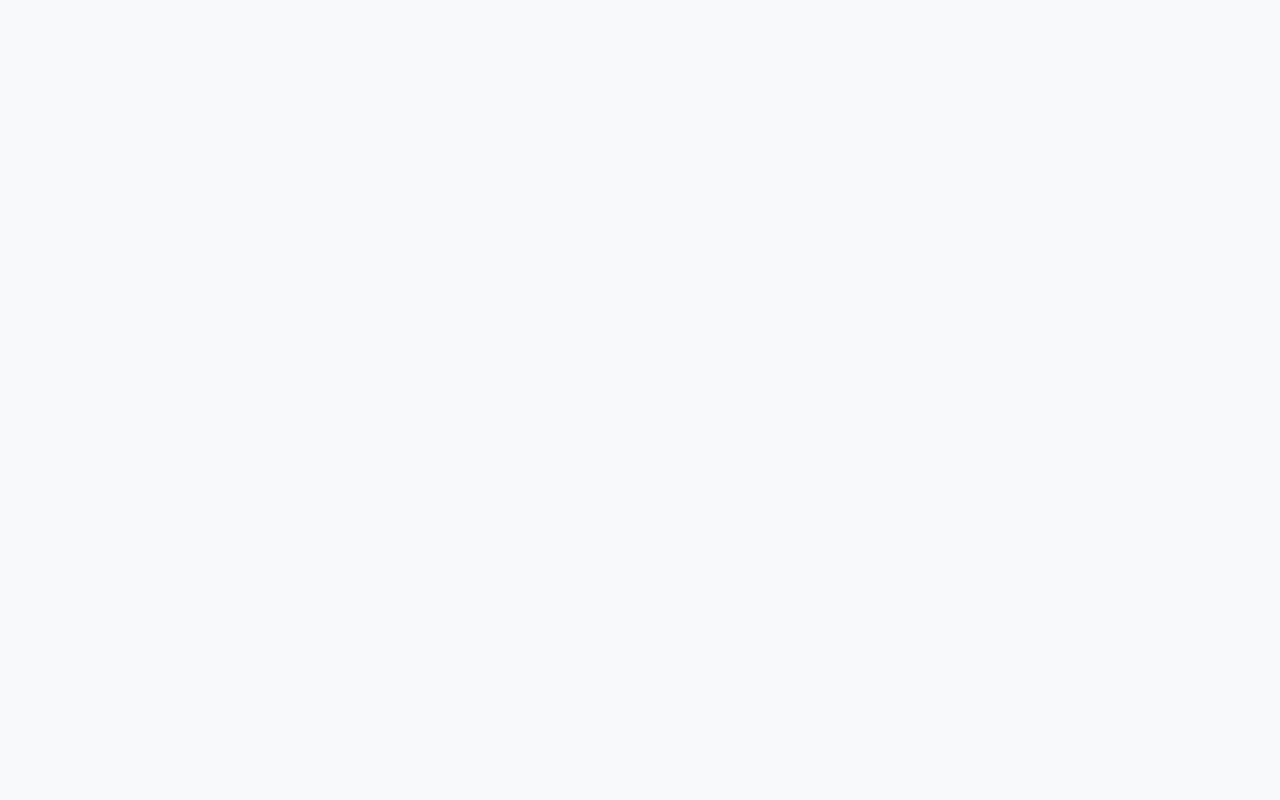
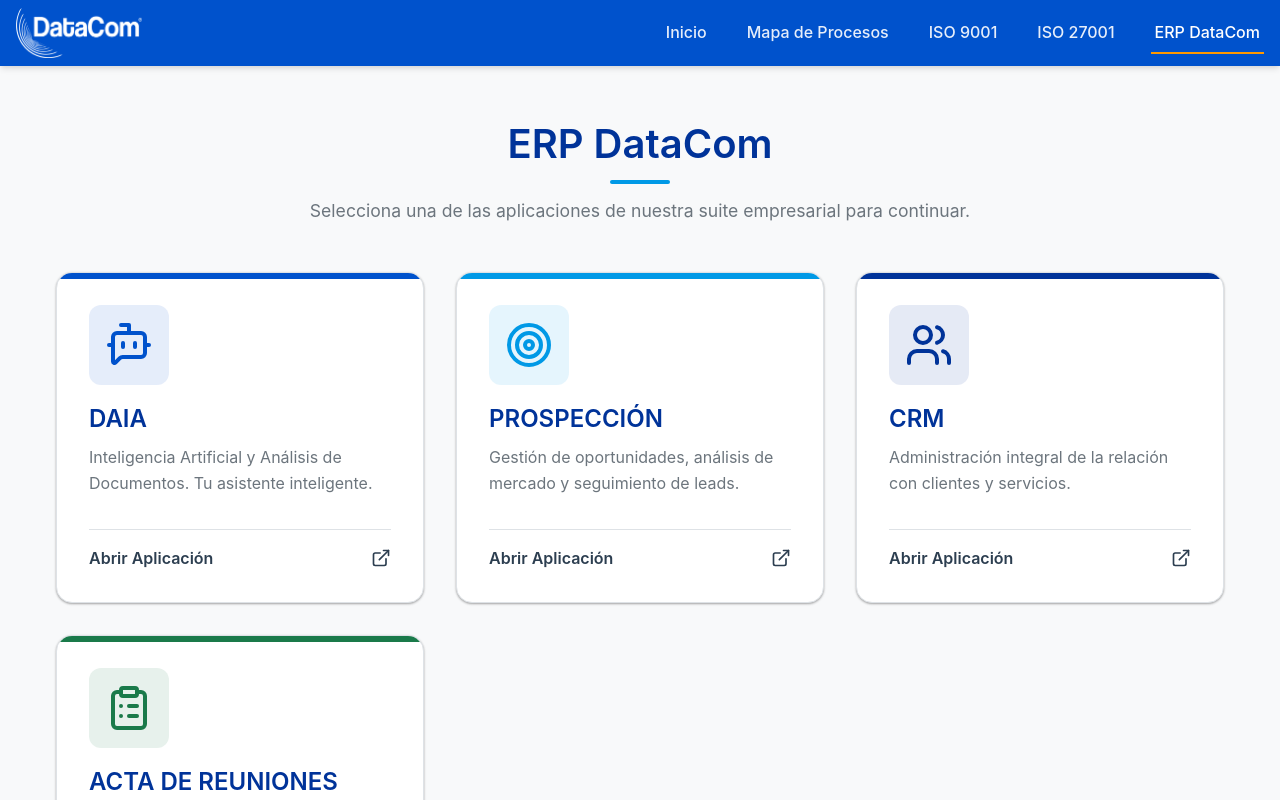
Before and after one commit to mlogacho/webiso-v2, a React (Vite) app: page /erp-datacom in a window 1280 px wide. Before the commit this address had no page. Shown: the top 800 px of the page. Built offline with nearby package versions, Linux system fonts and the light colour scheme.

Commit message:
feat: add Acta de Reuniones card linking to http://10.11.121.58:8030/login

```diff
--- a/index.html
+++ b/index.html
@@ -1,13 +1,16 @@
 <!doctype html>
 <html lang="en">
+
 <head>
   <meta charset="UTF-8" />
-    <link rel="icon" type="image/svg+xml" href="/vite.svg" />
+  <link rel="icon" href="/favicon.ico" />
   <meta name="viewport" content="width=device-width, initial-scale=1.0" />
   <title>web-iso</title>
 </head>
+
 <body>
   <div id="root"></div>
   <script type="module" src="/src/main.jsx"></script>
 </body>
+
 </html>
--- a/src/App.jsx
+++ b/src/App.jsx
@@ -5,6 +5,7 @@
 import ProcessMapPage from './pages/ProcessMapPage';
 import ISO9001 from './pages/ISO9001';
 import ISO27001 from './pages/ISO27001';
+import ERPDataCom from './pages/ERPDataCom';
 import './App.css';
 
 function App() {
@@ -15,6 +16,7 @@
         <Route path="process-map" element={<ProcessMapPage />} />
         <Route path="iso-9001" element={<ISO9001 />} />
         <Route path="iso-27001" element={<ISO27001 />} />
+        <Route path="erp-datacom" element={<ERPDataCom />} />
       </Route>
     </Routes>
   );
--- a/src/components/Footer.jsx
+++ b/src/components/Footer.jsx
@@ -5,7 +5,7 @@
     return (
         <footer className="footer">
             <div className="container">
-                <p>&copy; {new Date().getFullYear()} Datacom. Sistema de Gestión Integrado ISO 9001 / ISO 27001.</p>
+                <p>&copy; {new Date().getFullYear()} DataCom. Sistema de Gestión Integrado ISO 9001 / ISO 27001.</p>
             </div>
         </footer>
     );
--- a/src/components/Header.css
+++ b/src/components/Header.css
@@ -28,10 +28,6 @@
     height: 50px;
     width: auto;
     object-fit: contain;
-    background-color: white;
-    /* Since the logo likely has a transparent or white bg and header is blue */
-    padding: 4px;
-    border-radius: 4px;
 }
 
 .nav-links {
--- a/src/components/Header.jsx
+++ b/src/components/Header.jsx
@@ -1,7 +1,7 @@
 import React from 'react';
 import { Link, NavLink } from 'react-router-dom';
 import { Menu, X, ShieldCheck, Map, Smartphone } from 'lucide-react';
-import logo from '../assets/logo.jpg';
+import logo from '../assets/logo.png';
 import './Header.css';
 
 const Header = () => {
@@ -13,7 +13,7 @@
         <header className="header">
             <div className="container header-content">
                 <a href="https://datacom.ec/" target="_blank" rel="noopener noreferrer" className="logo-section">
-                    <img src={logo} alt="Datacom Logo" className="logo-image" />
+                    <img src={logo} alt="DataCom Logo" className="logo-image" />
                 </a>
 
                 <nav className={`nav-links ${isMenuOpen ? 'open' : ''}`}>
@@ -21,6 +21,7 @@
                     <NavLink to="/process-map" onClick={() => setIsMenuOpen(false)} className={({ isActive }) => isActive ? 'active' : ''}>Mapa de Procesos</NavLink>
                     <NavLink to="/iso-9001" onClick={() => setIsMenuOpen(false)} className={({ isActive }) => isActive ? 'active' : ''}>ISO 9001</NavLink>
                     <NavLink to="/iso-27001" onClick={() => setIsMenuOpen(false)} className={({ isActive }) => isActive ? 'active' : ''}>ISO 27001</NavLink>
+                    <NavLink to="/erp-datacom" onClick={() => setIsMenuOpen(false)} className={({ isActive }) => isActive ? 'active' : ''}>ERP DataCom</NavLink>
                 </nav>
 
                 <button className="mobile-menu-btn" onClick={toggleMenu} aria-label="Toggle menu">
--- a/src/components/ProcessMap/ProcessMap.jsx
+++ b/src/components/ProcessMap/ProcessMap.jsx
@@ -50,7 +50,7 @@
             <div className="process-content">
                 <div className="map-header">
                     <div style={{ width: 100 }}>{/* Spacer */}</div>
-                    <div className="map-title">MACROPROCESO DATACOM</div>
+                    <div className="map-title">MACROPROCESO DataCom</div>
                     <div className="map-meta">
                         Versión 1.0<br />
                         Fecha: 12/02/2026<br />
@@ -140,15 +140,15 @@
                 <div className="signatures-row">
                     <div className="signature-box">
                         <div className="signature-header">Aprobado por:</div>
-                        <div>Cesar Cobo<br />Gerente General<br />DATACOM</div>
+                        <div>Cesar Cobo<br />Gerente General<br />DataCom</div>
                     </div>
                     <div className="signature-box">
                         <div className="signature-header">Revisado por:</div>
-                        <div>Sofia Cabrera<br />Representante de Calidad SIGC-SI<br />DATACOM</div>
+                        <div>Sofia Cabrera<br />Representante de Calidad SIGC-SI<br />DataCom</div>
                     </div>
                     <div className="signature-box">
                         <div className="signature-header">Elaborado por:</div>
-                        <div>Marco Logacho<br />Oficial de Calidad SIGC-SI<br />DATACOM</div>
+                        <div>Marco Logacho<br />Oficial de Calidad SIGC-SI<br />DataCom</div>
                     </div>
                 </div>
 
--- /dev/null
+++ b/src/pages/ERPDataCom.css
@@ -0,0 +1,198 @@
+.erp-container {
+    padding: var(--spacing-2xl) var(--spacing-md);
+    max-width: 1200px;
+    margin: 0 auto;
+    min-height: calc(100vh - 160px);
+    /* rough estimate to keep footer at bottom */
+    display: flex;
+    flex-direction: column;
+    align-items: center;
+}
+
+.erp-header {
+    text-align: center;
+    margin-bottom: var(--spacing-2xl);
+    max-width: 800px;
+}
+
+.erp-header h1 {
+    font-size: 2.5rem;
+    color: var(--color-dark-blue);
+    margin-bottom: var(--spacing-sm);
+    position: relative;
+    display: inline-block;
+}
+
+.erp-header h1::after {
+    content: '';
+    position: absolute;
+    bottom: -10px;
+    left: 50%;
+    transform: translateX(-50%);
+    width: 60px;
+    height: 4px;
+    background-color: var(--color-cyan);
+    border-radius: 2px;
+}
+
+.erp-header p {
+    color: var(--color-text-muted);
+    font-size: 1.1rem;
+    margin-top: var(--spacing-md);
+}
+
+.erp-grid {
+    display: grid;
+    grid-template-columns: repeat(auto-fit, minmax(300px, 1fr));
+    gap: var(--spacing-xl);
+    width: 100%;
+}
+
+.erp-card {
+    background: var(--color-surface);
+    border-radius: 16px;
+    padding: var(--spacing-xl);
+    display: flex;
+    flex-direction: column;
+    transition: all var(--transition-normal);
+    box-shadow: var(--shadow-sm);
+    border: 1px solid var(--color-border);
+    position: relative;
+    overflow: hidden;
+    text-decoration: none;
+    color: var(--color-text-main);
+    z-index: 1;
+}
+
+.erp-card::before {
+    content: '';
+    position: absolute;
+    top: 0;
+    left: 0;
+    width: 100%;
+    height: 6px;
+    z-index: 2;
+}
+
+.erp-card:hover {
+    transform: translateY(-8px);
+    box-shadow: var(--shadow-lg);
+    text-decoration: none;
+    color: var(--color-text-main);
+}
+
+.card-icon-wrapper {
+    margin-bottom: var(--spacing-md);
+    padding: 1rem;
+    border-radius: 12px;
+    display: inline-flex;
+    width: max-content;
+    transition: transform var(--transition-normal);
+}
+
+.erp-card:hover .card-icon-wrapper {
+    transform: scale(1.1);
+}
+
+.erp-card h2 {
+    font-size: 1.5rem;
+    margin-bottom: var(--spacing-sm);
+    transition: color var(--transition-fast);
+}
+
+.erp-card p {
+    color: var(--color-text-muted);
+    line-height: 1.6;
+    flex-grow: 1;
+    margin-bottom: var(--spacing-xl);
+}
+
+.card-footer {
+    display: flex;
+    justify-content: space-between;
+    align-items: center;
+    margin-top: auto;
+    padding-top: var(--spacing-md);
+    border-top: 1px solid var(--color-border);
+    font-weight: 600;
+    transition: color var(--transition-fast);
+}
+
+/* Color Variants */
+.card-blue::before {
+    background-color: var(--color-primary-blue);
+}
+
+.card-blue .card-icon-wrapper {
+    background-color: rgba(0, 82, 204, 0.1);
+    color: var(--color-primary-blue);
+}
+
+.card-blue:hover h2 {
+    color: var(--color-primary-blue);
+}
+
+.card-blue:hover .card-footer {
+    color: var(--color-primary-blue);
+}
+
+.card-cyan::before {
+    background-color: var(--color-cyan);
+}
+
+.card-cyan .card-icon-wrapper {
+    background-color: rgba(0, 153, 230, 0.1);
+    color: var(--color-cyan);
+}
+
+.card-cyan:hover h2 {
+    color: var(--color-cyan);
+}
+
+.card-cyan:hover .card-footer {
+    color: var(--color-cyan);
+}
+
+.card-dark::before {
+    background-color: var(--color-dark-blue);
+}
+
+.card-dark .card-icon-wrapper {
+    background-color: rgba(0, 51, 153, 0.1);
+    color: var(--color-dark-blue);
+}
+
+.card-dark:hover h2 {
+    color: var(--color-dark-blue);
+}
+
+.card-dark:hover .card-footer {
+    color: var(--color-dark-blue);
+}
+
+.card-green::before {
+    background-color: #1a7a4a;
+}
+
+.card-green .card-icon-wrapper {
+    background-color: rgba(26, 122, 74, 0.1);
+    color: #1a7a4a;
+}
+
+.card-green:hover h2 {
+    color: #1a7a4a;
+}
+
+.card-green:hover .card-footer {
+    color: #1a7a4a;
+}
+
+@media (max-width: 768px) {
+    .erp-header h1 {
+        font-size: 2rem;
+    }
+
+    .erp-grid {
+        grid-template-columns: 1fr;
+    }
+}
--- /dev/null
+++ b/src/pages/ERPDataCom.jsx
@@ -0,0 +1,73 @@
+import React from 'react';
+import { Target, Users, BotMessageSquare, ExternalLink, ClipboardList } from 'lucide-react';
+import './ERPDataCom.css';
+
+const ERPDataCom = () => {
+    const apps = [
+        {
+            id: "daia",
+            name: "DAIA",
+            description: "Inteligencia Artificial y Análisis de Documentos. Tu asistente inteligente.",
+            url: "http://10.11.121.58:8005",
+            icon: <BotMessageSquare size={48} />,
+            colorClass: "card-blue"
+        },
+        {
+            id: "prospeccion",
+            name: "PROSPECCIÓN",
+            description: "Gestión de oportunidades, análisis de mercado y seguimiento de leads.",
+            url: "http://10.11.121.58:8080",
+            icon: <Target size={48} />,
+            colorClass: "card-cyan"
+        },
+        {
+            id: "crm",
+            name: "CRM",
+            description: "Administración integral de la relación con clientes y servicios.",
+            url: "http://10.11.121.58/",
+            icon: <Users size={48} />,
+            colorClass: "card-dark"
+        },
+        {
+            id: "acta-reuniones",
+            name: "ACTA DE REUNIONES",
+            description: "Registro y seguimiento de actas, compromisos y acuerdos de reuniones.",
+            url: "http://10.11.121.58:8030/login",
+            icon: <ClipboardList size={48} />,
+            colorClass: "card-green"
+        }
+    ];
+
+    return (
+        <div className="erp-container">
+            <div className="erp-header">
+                <h1>ERP DataCom</h1>
+                <p>Selecciona una de las aplicaciones de nuestra suite empresarial para continuar.</p>
+            </div>
+
+            <div className="erp-grid">
+                {apps.map((app) => (
+                    <a
+                        key={app.id}
+                        href={app.url}
+                        target="_blank"
+                        rel="noopener noreferrer"
+                        className={`erp-card ${app.colorClass}`}
+                    >
+                        <div className="card-icon-wrapper">
+                            {app.icon}
+                        </div>
+                        <h2>{app.name}</h2>
+                        <p>{app.description}</p>
+                        <div className="card-footer">
+                            <span>Abrir Aplicación</span>
+                            <ExternalLink size={20} />
+                        </div>
+                    </a>
+                ))}
+            </div>
+        </div>
+    );
+};
+
+export default ERPDataCom;
--- a/src/pages/Home.jsx
+++ b/src/pages/Home.jsx
@@ -7,7 +7,7 @@
             <section style={{ textAlign: 'center', padding: '4rem 0' }}>
                 <h1 style={{ fontSize: '2.5rem', marginBottom: '1rem' }}>Sistema de Gestión Integrado</h1>
                 <p style={{ fontSize: '1.25rem', color: 'var(--color-text-muted)', marginBottom: '2rem' }}>
-                    Bienvenido al portal de documentación de procesos y normativas ISO 9001 / ISO 27001 de Datacom.
+                    Bienvenido al portal de documentación de procesos y normativas ISO 9001 / ISO 27001 de DataCom.
                 </p>
                 <div style={{ display: 'flex', gap: '1rem', justifyContent: 'center' }}>
                     <Link to="/process-map" className="btn-primary" style={{
--- a/src/pages/ProcessMapPage.jsx
+++ b/src/pages/ProcessMapPage.jsx
@@ -4,7 +4,7 @@
 const ProcessMapPage = () => {
     return (
         <div className="container" style={{ padding: '2rem 1rem' }}>
-            <h1 style={{ textAlign: 'center', marginBottom: '2rem' }}>Mapa de Procesos Datacom</h1>
+            <h1 style={{ textAlign: 'center', marginBottom: '2rem' }}>Mapa de Procesos DataCom</h1>
             <ProcessMap />
         </div>
     );
```
Also changed, not shown: src/assets/logo.png (added), 1 other file (tests, documents, lock files or other folders). Lines whose indentation alone changed are shown as unchanged.
